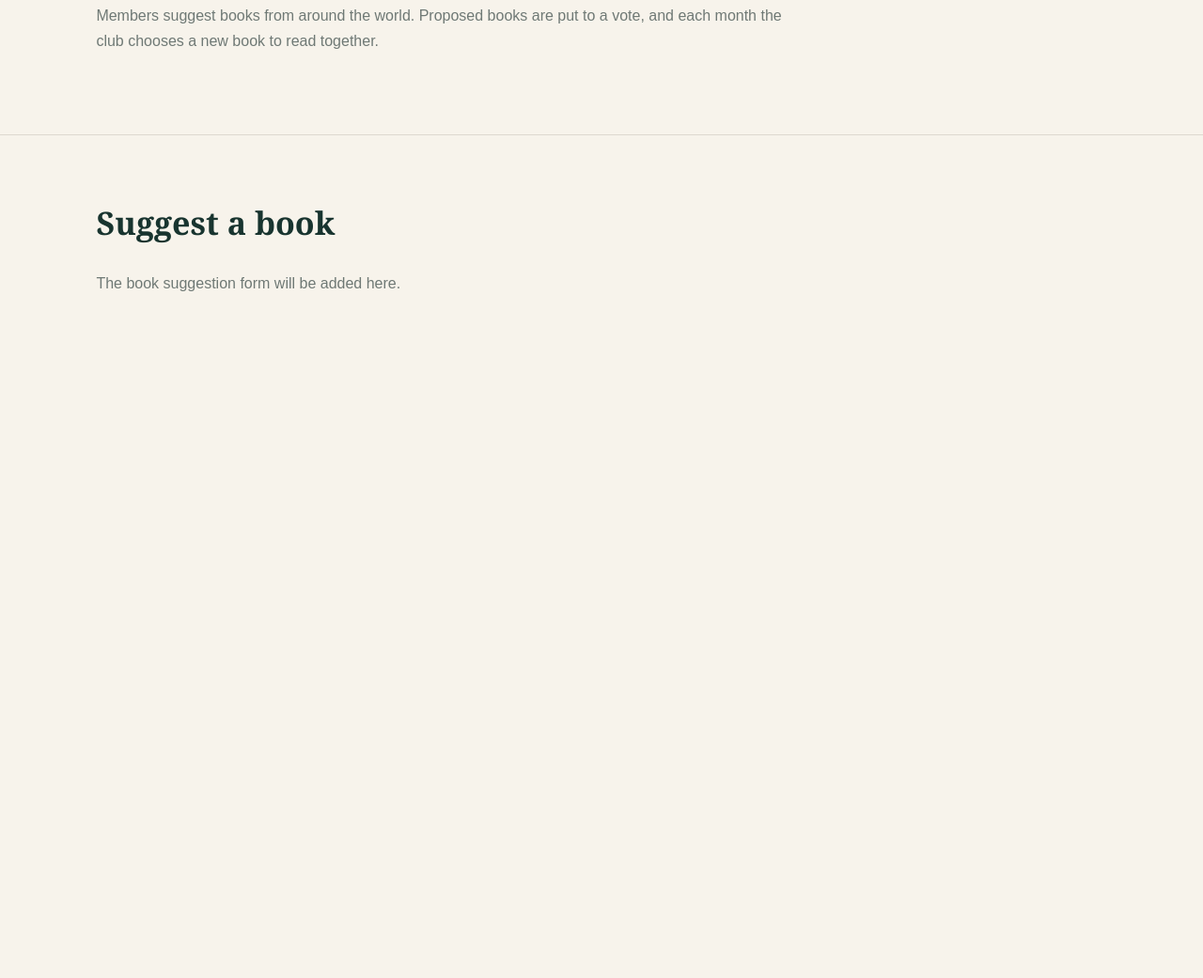
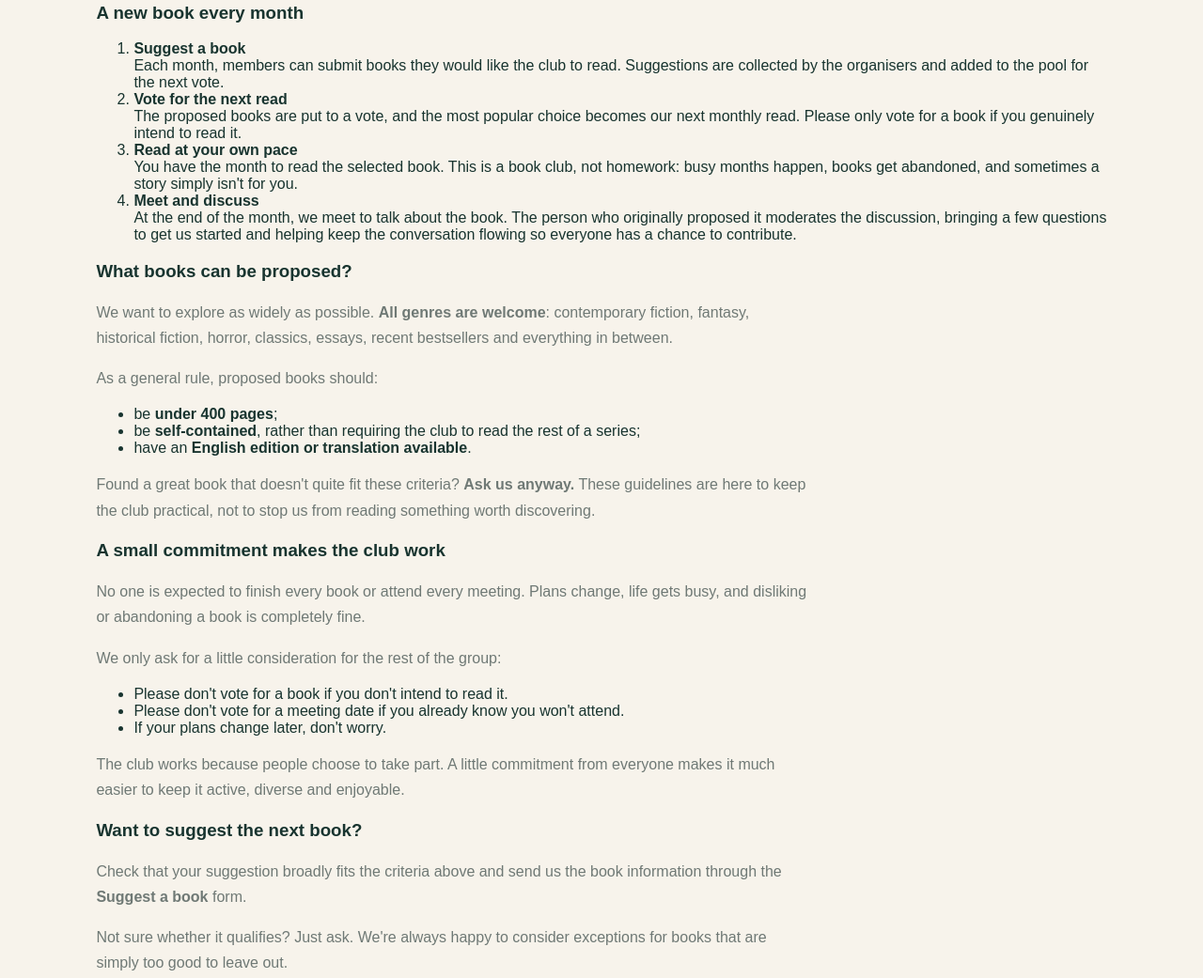
Before and after one commit to socebrian/tracop-bookclub, a plain HTML site: page index.html in a window 1280 px wide. Shown: the part 1117-2158 px from the top of the page at 94% size. Before the commit the page ends 1518 px from the top, so only its background shows below. Drawn offline with nearby package versions, Linux system fonts and the light colour scheme.

Commit message:
Enhance 'How it works' section with detailed guidelines
Added detailed explanation of how the book club works, including the process of suggesting books, voting, and meeting to discuss. Included guidelines for proposed books and member commitments.

```diff
--- a/index.html
+++ b/index.html
@@ -331,9 +331,94 @@
     </section>
 
     <section id="how-it-works" class="content-section">
-      <h2>How it works</h2>
-      <p>Members suggest books from around the world. Proposed books are put to a vote, and each month the club chooses a new book to read together.</p>
-    </section>
+
+  <h2>How it works</h2>
+
+  <h3>A new book every month</h3>
+
+  <ol>
+    <li>
+      <strong>Suggest a book</strong><br>
+      Each month, members can submit books they would like the club to read.
+      Suggestions are collected by the organisers and added to the pool for the next vote.
+    </li>
+
+    <li>
+      <strong>Vote for the next read</strong><br>
+      The proposed books are put to a vote, and the most popular choice becomes our next monthly read.
+      Please only vote for a book if you genuinely intend to read it.
+    </li>
+
+    <li>
+      <strong>Read at your own pace</strong><br>
+      You have the month to read the selected book. This is a book club, not homework:
+      busy months happen, books get abandoned, and sometimes a story simply isn't for you.
+    </li>
+
+    <li>
+      <strong>Meet and discuss</strong><br>
+      At the end of the month, we meet to talk about the book. The person who originally
+      proposed it moderates the discussion, bringing a few questions to get us started and
+      helping keep the conversation flowing so everyone has a chance to contribute.
+    </li>
+  </ol>
+
+  <h3>What books can be proposed?</h3>
+
+  <p>
+    We want to explore as widely as possible. <strong>All genres are welcome</strong>:
+    contemporary fiction, fantasy, historical fiction, horror, classics, essays,
+    recent bestsellers and everything in between.
+  </p>
+
+  <p>As a general rule, proposed books should:</p>
+
+  <ul>
+    <li>be <strong>under 400 pages</strong>;</li>
+    <li>be <strong>self-contained</strong>, rather than requiring the club to read the rest of a series;</li>
+    <li>have an <strong>English edition or translation available</strong>.</li>
+  </ul>
+
+  <p>
+    Found a great book that doesn't quite fit these criteria?
+    <strong>Ask us anyway.</strong>
+    These guidelines are here to keep the club practical, not to stop us from reading
+    something worth discovering.
+  </p>
+
+  <h3>A small commitment makes the club work</h3>
+
+  <p>
+    No one is expected to finish every book or attend every meeting. Plans change,
+    life gets busy, and disliking or abandoning a book is completely fine.
+  </p>
+
+  <p>We only ask for a little consideration for the rest of the group:</p>
+
+  <ul>
+    <li>Please don't vote for a book if you don't intend to read it.</li>
+    <li>Please don't vote for a meeting date if you already know you won't attend.</li>
+    <li>If your plans change later, don't worry.</li>
+  </ul>
+
+  <p>
+    The club works because people choose to take part. A little commitment from everyone
+    makes it much easier to keep it active, diverse and enjoyable.
+  </p>
+
+  <h3>Want to suggest the next book?</h3>
+
+  <p>
+    Check that your suggestion broadly fits the criteria above and send us the book
+    information through the <strong>Suggest a book</strong> form.
+  </p>
+
+  <p>
+    Not sure whether it qualifies? Just ask. We're always happy to consider exceptions
+    for books that are simply too good to leave out.
+  </p>
+
+</section>
 
     <section id="suggest-book" class="content-section">
       <h2>Suggest a book</h2>
```
